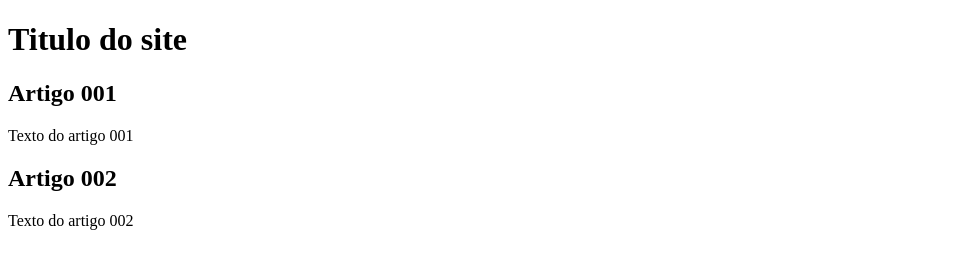
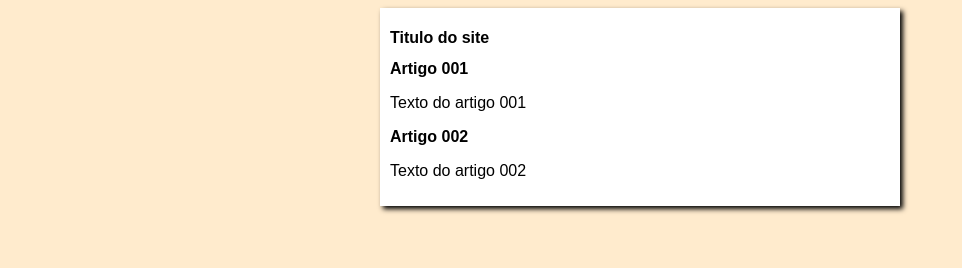
Before and after one commit to EduardoGuerts/projeto-site, a plain HTML site: page index.html in a window 1280 px wide. Shown: the whole page, without its empty margins (0-962 px from the left). Drawn offline with Linux system fonts and the light colour scheme.

Commit message:
iniciei o design

```diff
--- /dev/null
+++ b/assets/style.css
@@ -0,0 +1,14 @@
+* {
+    font-family: Arial, Helvetica, sans-serif;
+    font-size: 16px;
+}
+body {
+    background-color: blanchedalmond;
+}
+main {
+    background-color: white;
+    box-shadow: 3px 3px 5px black;
+    margin: auto;
+    padding: 10px;
+    width: 500px;
+}
--- a/index.html
+++ b/index.html
@@ -4,6 +4,7 @@
     <meta charset="UTF-8">
     <meta http-equiv="X-UA-Compatible" content="IE=edge">
     <meta name="viewport" content="width=device-width, initial-scale=1.0">
+    <link rel="stylesheet" href="assets/style.css">
     <title>Titulo do site</title>
 </head>
 <body>
```
